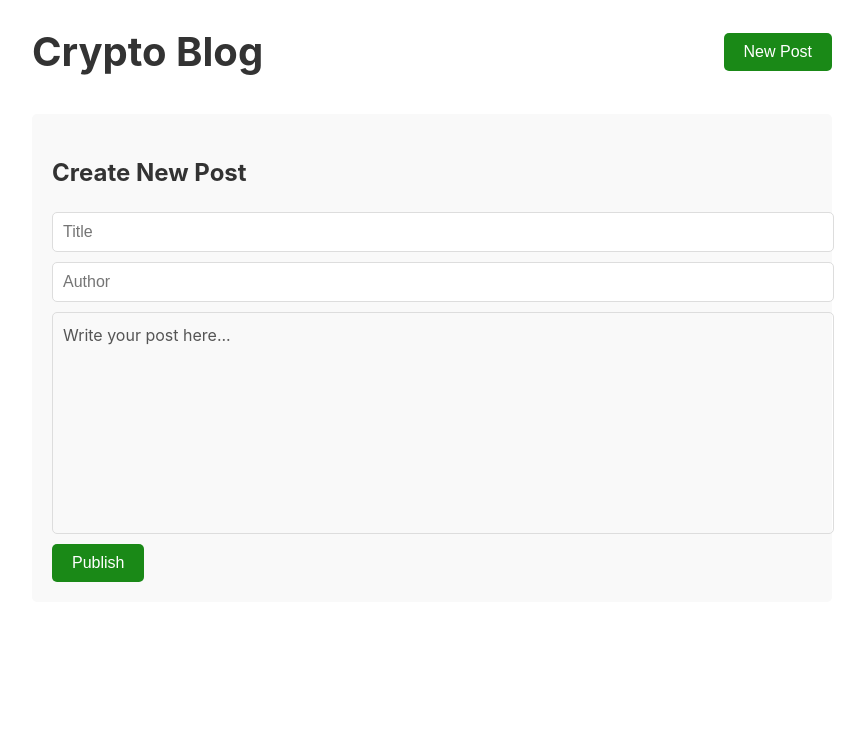
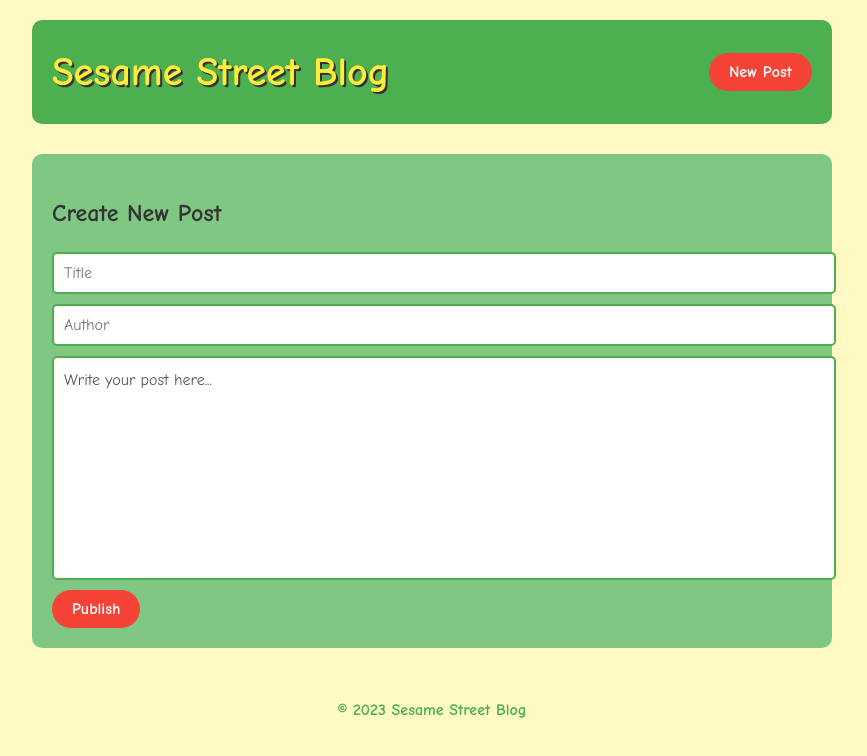
Before and after one commit to GEMS-Gallery/cryptoscribe-0191fcd7b611, a website built with Vite: page frontend/index.html in a window 1280 px wide. Both pictures are taken after a click on the button "New Post". Shown: the whole page, without its empty margins (208-1075 px from the left). Built offline with nearby package versions, Linux system fonts and the light colour scheme; what @dfinity/agent would draw is missing.

Commit message:
0191fcd9-e92f-7ff4-95b1-a3c0eca42a6b

```diff
--- a/frontend/index.css
+++ b/frontend/index.css
@@ -1,10 +1,11 @@
 body {
-    font-family: -apple-system, BlinkMacSystemFont, 'Segoe UI', 'Roboto', 'Oxygen', 'Ubuntu', 'Cantarell', 'Fira Sans', 'Droid Sans', 'Helvetica Neue', sans-serif;
+    font-family: 'Comic Neue', cursive;
     line-height: 1.6;
     color: #333;
     max-width: 800px;
     margin: 0 auto;
     padding: 20px;
+    background-color: #FFF9C4;
 }
 
 header {
@@ -12,46 +13,57 @@
     justify-content: space-between;
     align-items: center;
     margin-bottom: 30px;
+    background-color: #4CAF50;
+    padding: 20px;
+    border-radius: 10px;
 }
 
 h1 {
     font-size: 2.5em;
     margin: 0;
+    color: #FFEB3B;
+    text-shadow: 2px 2px #333;
 }
 
 button {
-    background-color: #1a8917;
+    background-color: #F44336;
     color: white;
     border: none;
     padding: 10px 20px;
     font-size: 1em;
     cursor: pointer;
-    border-radius: 5px;
+    border-radius: 25px;
+    font-family: 'Comic Neue', cursive;
+    font-weight: bold;
+    transition: transform 0.3s ease;
 }
 
 button:hover {
-    background-color: #0f730c;
+    background-color: #D32F2F;
+    transform: scale(1.05);
 }
 
 #postForm {
-    background-color: #f9f9f9;
+    background-color: #81C784;
     padding: 20px;
     margin-bottom: 30px;
-    border-radius: 5px;
+    border-radius: 10px;
 }
 
 input, #body {
     width: 100%;
     padding: 10px;
     margin-bottom: 10px;
-    border: 1px solid #ddd;
+    border: 2px solid #4CAF50;
     border-radius: 5px;
     font-size: 1em;
+    font-family: 'Comic Neue', cursive;
 }
 
 #body {
     min-height: 200px;
     overflow-y: auto;
+    background-color: white;
 }
 
 #body[placeholder]:empty:before {
@@ -61,13 +73,18 @@
 
 .post {
     margin-bottom: 40px;
-    border-bottom: 1px solid #eee;
+    border-bottom: 3px solid #4CAF50;
     padding-bottom: 20px;
+    background-color: white;
+    border-radius: 10px;
+    padding: 20px;
+    box-shadow: 0 4px 8px rgba(0,0,0,0.1);
 }
 
 .post h2 {
     font-size: 1.8em;
     margin-bottom: 10px;
+    color: #4CAF50;
 }
 
 .post-meta {
@@ -80,3 +97,10 @@
     font-size: 1.1em;
     line-height: 1.8;
 }
+
+footer {
+    text-align: center;
+    margin-top: 50px;
+    color: #4CAF50;
+    font-weight: bold;
+}
--- a/frontend/index.html
+++ b/frontend/index.html
@@ -3,12 +3,13 @@
 <head>
     <meta charset="UTF-8">
     <meta name="viewport" content="width=device-width, initial-scale=1.0">
-    <title>Crypto Blog</title>
+    <title>Sesame Street Blog</title>
     <link rel="stylesheet" href="index.css">
+    <link href="https://fonts.googleapis.com/css2?family=Comic+Neue:wght@400;700&display=swap" rel="stylesheet">
 </head>
 <body>
     <header>
-        <h1>Crypto Blog</h1>
+        <h1>Sesame Street Blog</h1>
         <button id="newPostBtn">New Post</button>
     </header>
     <main>
@@ -23,6 +24,9 @@
         </section>
         <section id="posts"></section>
     </main>
+    <footer>
+        <p>© 2023 Sesame Street Blog</p>
+    </footer>
     <script type="module" src="index.js"></script>
 </body>
 </html>
```
